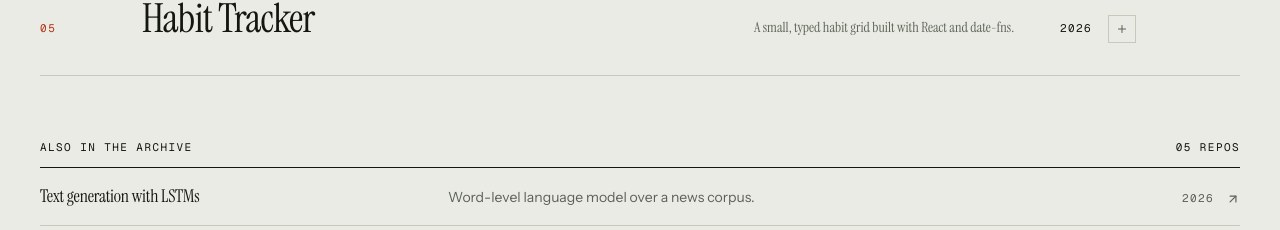
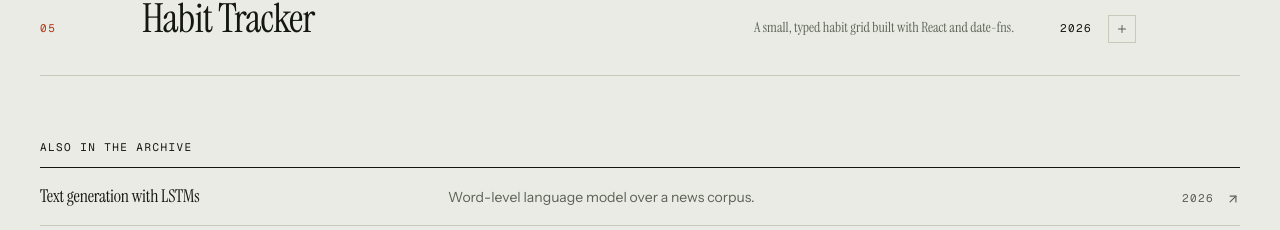
Before and after one commit to SamarthRachcha/Portfolio, a Next.js app: page / in a window 1280 px wide. Shown: the part 1513-1743 px from the top of the page. Built offline with nearby package versions, Linux system fonts and the light colour scheme.

Commit message:
Remove the archive count

```diff
--- a/components/archive-index.tsx
+++ b/components/archive-index.tsx
@@ -5,11 +5,8 @@ import { GITHUB_URL, archive } from "@/lib/projects";
 export function ArchiveIndex() {
   return (
     <Reveal delay={0.06} className="mt-14 md:mt-16">
-      <div className="flex items-baseline justify-between gap-4 border-b border-ink pb-3">
+      <div className="border-b border-ink pb-3">
         <h3 className="label text-ink">Also in the archive</h3>
-        <span className="label">
-          {String(archive.length).padStart(2, "0")} repos
-        </span>
       </div>
 
       <ul>
```
